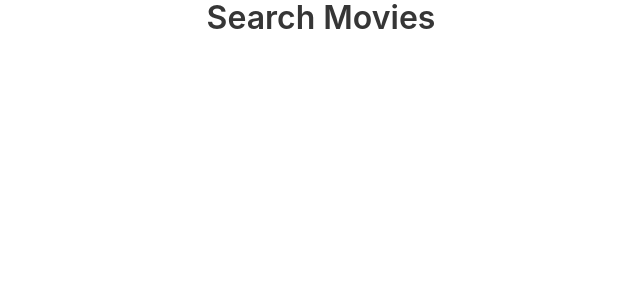
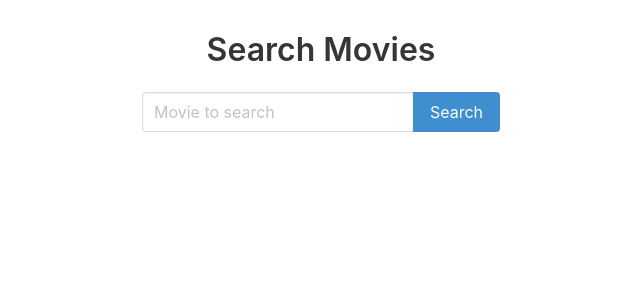
Before and after one commit to Pauliih/movie_search_react, a React (Create React App) app: page / in a window 1280 px wide. Shown: the top 300 px of the page, without its empty margins (319-959 px from the left). Built offline with nearby package versions, Linux system fonts and the light colour scheme.

Commit message:
Component SearchForm

```diff
--- a/src/App.css
+++ b/src/App.css
@@ -1,28 +1,9 @@
 .App {
+  padding-top: 2em;
   text-align: center;
 }
 
-.App-logo {
-  animation: App-logo-spin infinite 20s linear;
-  height: 80px;
+.SearchForm-wrapper {
+  display: flex;
+  justify-content: center;
 }
-
-.App-header {
-  background-color: #222;
-  height: 150px;
-  padding: 20px;
-  color: white;
-}
-
-.App-title {
-  font-size: 1.5em;
-}
-
-.App-intro {
-  font-size: large;
-}
-
-@keyframes App-logo-spin {
-  from { transform: rotate(0deg); }
-  to { transform: rotate(360deg); }
-}
--- a/src/App.js
+++ b/src/App.js
@@ -3,6 +3,7 @@
 // importamos bulma
 import 'bulma/css/bulma.css';
 import { Title } from './components/Title';
+import { SearchForm } from './components/SearchForm';
 // 1 Instalamos Bulma: npm install bulma --save --save-exact
 
 class App extends Component {
@@ -10,6 +11,9 @@
     return (
       <div className="App">
         <Title>Search Movies</Title>
+        <div className="SearchForm-wrapper">
+          <SearchForm/>
+        </div>
       </div>
     );
   }
--- /dev/null
+++ b/src/components/SearchForm.jsx
@@ -0,0 +1,41 @@
+import React, {Component} from 'react';
+
+export class SearchForm extends Component {
+  // Guardaremos lo que escribimos en el input
+  state = {
+    inputMovie: ''
+  }
+
+  // Creamos el método en la clase de nuestro componente
+  _handleChange = (event) => {
+    // Actualizo el state de mi componente
+    this.setState({ inputMovie: event.target.value })
+  }
+
+  _handleSubmit = (event) => {
+    // evitamos el evento de submit
+    event.preventDefault()
+    alert(this.state.inputMovie)
+  }
+
+  render() {
+    return (
+      <form onSubmit={this._handleSubmit}>
+        <div className="field has-addons">
+          <div className="control">
+            <input
+              className="input"
+              onChange={this._handleChange}
+              type="text"
+              placeholder="Movie to search" />
+          </div>
+          <div className="control">
+            <button className="button is-info">
+              Search
+            </button>
+          </div>
+        </div>
+      </form>
+    )
+  }
+}
```
